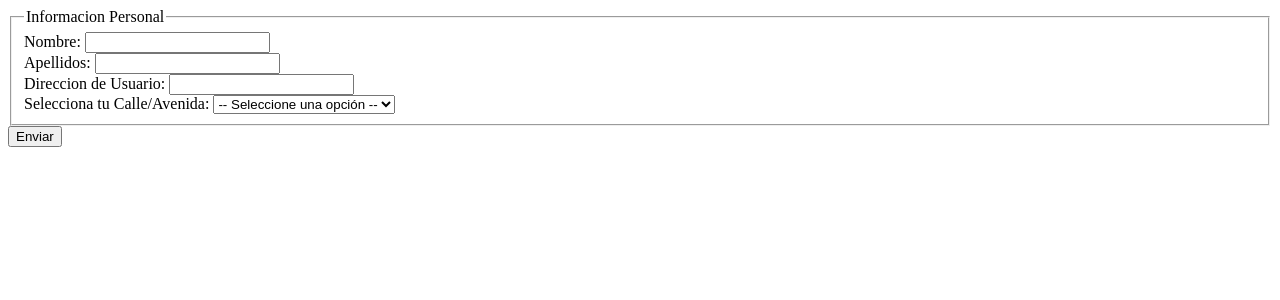
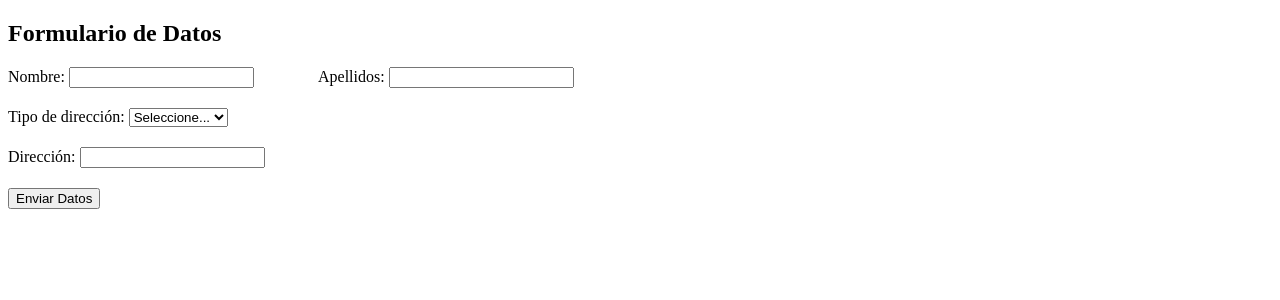
Before and after one commit to MiguelMatMar/Desarrollo-Web-Entorno-Servidor, a PHP site: page / in a window 1280 px wide. Shown: the top 300 px of the page. Run offline with PHP 8.4, Linux system fonts and the light colour scheme.

Commit message:
Ya funciona todo por fin, he terminado cambiando el funcionamiento gracias a js y al form_step

```diff
--- a/Tema 3/Proyecto P3-1/index.php
+++ b/Tema 3/Proyecto P3-1/index.php
@@ -1,39 +1,164 @@
+<?php
+    $infoUsr = [];
+    $errores = [];
+    $form_step = 1;
+
+    if($_SERVER['REQUEST_METHOD'] == "POST"){
+
+        if(!empty($_POST['nombreUsuario'])){
+            $expresionNombre = "/^[A-Z][a-zA-ZáéíóúÁÉÍÓÚñÑ\s'-]+$/";
+            if(preg_match($expresionNombre, $_POST['nombreUsuario'])){
+                $infoUsr["nombreUsuario"] = htmlspecialchars(trim($_POST['nombreUsuario']));
+            } else {
+                $errores["nombreUsuario"] = "El nombre debe empezar con mayúscula y contener solo letras y espacios.";
+            }
+        } else {
+            $errores["nombreUsuario"] = "El nombre de usuario es obligatorio.";
+        }
+
+        if(!empty($_POST['apellidoUsuario'])){
+            $expresionApellido = "/^[A-Z][a-zA-ZáéíóúÁÉÍÓÚñÑ\s'-]+$/";
+            if(preg_match($expresionApellido, $_POST['apellidoUsuario'])){
+                $infoUsr["apellidoUsuario"] = htmlspecialchars(trim($_POST['apellidoUsuario']));
+            } else {
+                $errores["apellidoUsuario"] = "El apellido debe empezar con mayúscula y contener solo letras y espacios.";
+            }
+        } else {
+            $errores["apellidoUsuario"] = "El apellido de usuario es obligatorio.";
+        }
+
+        if(!empty($_POST['direccionUsuario'])){
+            $expresionDireccion = "/^[a-zA-Z0-9\s#,\.-]{5,}$/";
+            if(preg_match($expresionDireccion, $_POST['direccionUsuario'])){
+                $infoUsr["direccionUsuario"] = htmlspecialchars(trim($_POST['direccionUsuario']));
+            } else {
+                $errores["direccionUsuario"] = "La dirección no tiene un formato válido.";
+            }
+        } else {
+            $errores["direccionUsuario"] = "La dirección es obligatoria.";
+        }
+
+        if(!empty($_POST['eleccionCalleOAvenida']) && in_array($_POST['eleccionCalleOAvenida'], ['calle', 'avenida'])){
+            $infoUsr["eleccionCalleOAvenida"] = $_POST['eleccionCalleOAvenida'];
+        } else {
+            $errores["eleccionCalleOAvenida"] = "Debe seleccionar si es Calle o Avenida.";
+        }
+
+        if(!empty($_POST['tipoViaSecundario'])){
+            $infoUsr["tipoViaSecundario"] = htmlspecialchars(trim($_POST['tipoViaSecundario']));
+        } else {
+            $errores["tipoViaSecundario"] = "Debe seleccionar el tipo de vía específica.";
+        }
+
+
+        if(empty($errores)){
+            $form_step = 2;
+        }
+    }
+?>
 <!DOCTYPE html>
 <html lang="es">
 <head>
     <meta charset="UTF-8">
     <meta name="viewport" content="width=device-width, initial-scale=1.0">
-    <title>Document</title>
+    <title>Formulario Completo</title>
+    <style>
+        .contenedor-datos {
+            display: grid;
+            grid-template-columns: 1fr 1fr;
+            gap: 20px;
+            max-width: 600px;
+            margin-bottom: 20px;
+        }
+        .columna-unica {
+            grid-column: 1 / -1;
+        }
+        .formulario-dni {
+            border: 1px solid #ccc;
+            padding: 15px;
+            max-width: 600px;
+        }
+        .oculto {
+            display: none;
+        }
+        .error {
+            color: red;
+            font-size: 0.9em;
+            margin-top: 5px;
+            display: block;
+        }
+    </style>
 </head>
 <body>
-    <form action="./#" method="post">
-        <fieldset>
+    <?php
+        if(!empty($errores) && $form_step == 1): // Muestra si han habido errores al enviarse el cuestionario.
+            echo "<h2>Errores de validación:</h2>";
+            foreach($errores as $error){
+                echo "<p class='error'>- $error</p>";
+            }
+        endif;
+    ?>
 
-            <legend>Informacion Personal</legend>
+    <div id="paso1" class="<?php echo ($form_step == 2) ? 'oculto' : ''; ?>">
+        <h2>Formulario de Datos</h2>
+        <form action="./index.php" method="post">
+            <div class="contenedor-datos">
 
-            <label for="nombreUsuario">Nombre: <input type="text" name="nombreUsuario" id="nombreUsuario" value="<?php echo !empty($_POST['nombreUsuario']) ? htmlspecialchars($_POST['nombreUsuario']) : ""; ?>"></label><br>
-            <label for="apellidoUsuario">Apellidos: <input type="text" name="apellidoUsuario" id="apellidoUsuario" value="<?php echo !empty($_POST['apellidoUsuario']) ? htmlspecialchars($_POST['apellidoUsuario']) : ""; ?>"></label><br>
-            <label for="direccionUsuario">Direccion de Usuario: <input type="text" name="direccionUsuario" id="direccionUsuario" value="<?php echo !empty($_POST['direccionUsuario']) ? htmlspecialchars($_POST['direccionUsuario']) : ""; ?>"></label><br>
+                <div>
+                    <label for="nombreUsuario">Nombre:</label>
+                    <input type="text" name="nombreUsuario" id="nombreUsuario" value="<?php echo !empty($_POST['nombreUsuario']) ? htmlspecialchars($_POST['nombreUsuario']) : ""; ?>">
+                    <?php if (isset($errores['nombreUsuario'])) echo "<span class='error'>".$errores['nombreUsuario']."</span>"; ?>
+                </div>
 
-            <label for="eleccionCalleOAvenida">Selecciona tu Calle/Avenida:
-                <select name="eleccionCalleOAvenida" id="eleccionCalleOAvenida" onchange="updateAddressOptions()">
-                    <option value="" disabled selected>-- Seleccione una opción --</option>
-                    <option value="calle" >Calle</option>
-                    <option value="avenida">Avenida</option>
-                </select>
-            </label>
-            <br>
+                <div>
+                    <label for="apellidoUsuario">Apellidos:</label>
+                    <input type="text" name="apellidoUsuario" id="apellidoUsuario" value="<?php echo !empty($_POST['apellidoUsuario']) ? htmlspecialchars($_POST['apellidoUsuario']) : ""; ?>">
+                    <?php if (isset($errores['apellidoUsuario'])) echo "<span class='error'>".$errores['apellidoUsuario']."</span>"; ?>
+                </div>
 
-            <div id="opcionesDinamicas" style="display: none;">
-                <label for="tipoViaSecundario">Elige el Tipo de Vía específico:
+                <div>
+                    <label for="eleccionCalleOAvenida">Tipo de dirección:</label>
+                    <select name="eleccionCalleOAvenida" id="eleccionCalleOAvenida" onchange="updateAddressOptions()">
+                        <option value="" disabled selected>Seleccione...</option>
+                        <option value="calle" <?php echo (isset($_POST["eleccionCalleOAvenida"]) && $_POST["eleccionCalleOAvenida"] == "calle") ? "selected" : ""; ?>>Calle</option>
+                        <option value="avenida" <?php echo (isset($_POST["eleccionCalleOAvenida"]) && $_POST["eleccionCalleOAvenida"] == "avenida") ? "selected" : ""; ?>>Avenida</option>
+                    </select>
+                    <?php if (isset($errores['eleccionCalleOAvenida'])) echo "<span class='error'>".$errores['eleccionCalleOAvenida']."</span>"; ?>
+                </div>
+
+                <div id="opcionesDinamicas" class="oculto">
+                    <label for="tipoViaSecundario">Vía:</label>
                     <select name="tipoViaSecundario" id="tipoViaSecundario">
                     </select>
-                </label>
+                    <?php if (isset($errores['tipoViaSecundario'])) echo "<span class='error'>".$errores['tipoViaSecundario']."</span>"; ?>
+                </div>
+
+                <div class="columna-unica">
+                    <label for="direccionUsuario">Dirección:</label>
+                    <input type="text" name="direccionUsuario" id="direccionUsuario" value="<?php echo !empty($_POST['direccionUsuario']) ? htmlspecialchars($_POST['direccionUsuario']) : ""; ?>">
+                    <?php if (isset($errores['direccionUsuario'])) echo "<span class='error'>".$errores['direccionUsuario']."</span>"; ?>
+                </div>
+
             </div>
+            <button type="submit">Enviar Datos</button>
+        </form>
+    </div>
 
-        </fieldset>
-        <button type="submit">Enviar</button>
-    </form>
+    <div id="paso2" class="formulario-dni <?php echo ($form_step == 1) ? 'oculto' : ''; ?>">
+        <h2>Subir Imagen del DNI</h2>
+        <form action="./procesar_dni.php" method="post" enctype="multipart/form-data">
+            <fieldset>
+                <legend>Documento de Identidad</legend>
+
+                <?php foreach ($infoUsr as $key => $value): ?>
+                    <input type="hidden" name="<?php echo $key; ?>" value="<?php echo htmlspecialchars($value); ?>">
+                <?php endforeach; ?>
+
+                <label for="dni">DNI (Imagen): <input type="file" name="dni" id="dni" required></label><br><br>
+                <input type="submit" value="Finalizar Registro">
+            </fieldset>
+        </form>
+    </div>
 
     <script>
         const opcionesCalle = ["Calle1", "Calle2", "Calle3"];
@@ -44,9 +169,10 @@
             const opcionesDinamicas = document.getElementById('opcionesDinamicas');
             const selectSecundario = document.getElementById('tipoViaSecundario');
             const valorSeleccionado = selectPrincipal.value;
+            const valorSecundarioGuardado = "<?php echo isset($_POST['tipoViaSecundario']) ? $_POST['tipoViaSecundario'] : ''; ?>";
 
             selectSecundario.innerHTML = '';
-            opcionesDinamicas.style.display = 'none';
+            opcionesDinamicas.classList.add('oculto');
 
             let opcionesAMostrar = [];
 
@@ -59,81 +185,21 @@
             if (opcionesAMostrar.length > 0) {
                 opcionesAMostrar.forEach(opcion => {
                     const nuevaOpcion = document.createElement('option');
-                    nuevaOpcion.value = opcion.toLowerCase().replace(/\s/g, '');
+                    const valorLimpio = opcion.toLowerCase().replace(/\s/g, '');
+                    nuevaOpcion.value = valorLimpio;
                     nuevaOpcion.textContent = opcion;
+
+                    if (valorLimpio === valorSecundarioGuardado) {
+                        nuevaOpcion.selected = true;
+                    }
+
                     selectSecundario.appendChild(nuevaOpcion);
                 });
 
-                opcionesDinamicas.style.display = 'block';
+                opcionesDinamicas.classList.remove('oculto');
             }
         }
         window.onload = updateAddressOptions;
     </script>
-    <?php
-        if($_SERVER['REQUEST_METHOD'] == "POST"){
-            // Vamos a guardar ahora todos los valores con sus validaciones
-            $infoUsr = [];
-            $errores = [];
-            if(!empty($_POST['nombreUsuario'])){
-            $expresionNombre = "/^[A-Z][a-zA-ZáéíóúÁÉÍÓÚñÑ\s'-]+$/";
-
-            if(preg_match($expresionNombre, $_POST['nombreUsuario'])){ // Validamos antes de guardar la informacion para no guardar nada erroneo
-                $nombreUsuario = htmlspecialchars(trim($_POST['nombreUsuario']));
-                $infoUsr["nombreUsuario"] = $nombreUsuario;
-            } else { // Por si el usuario lo deja vacio todo
-                $errores["nombreUsuario"] = "El nombre debe empezar con mayúscula y contener solo letras y espacios.";
-            }
-            } else {
-                $errores["nombreUsuario"] = "El nombre de usuario es obligatorio.";
-            }
-
-            if(!empty($_POST['apellidoUsuario'])){
-                $expresionApellido = "/^[A-Z][a-zA-ZáéíóúÁÉÍÓÚñÑ\s'-]+$/";
-
-                if(preg_match($expresionApellido, $_POST['apellidoUsuario'])){
-                    $apellidoUsuario = htmlspecialchars(trim($_POST['apellidoUsuario']));
-                    $infoUsr["apellidoUsuario"] = $apellidoUsuario;
-                } else {
-                    $errores["apellidoUsuario"] = "El apellido debe empezar con mayúscula y contener solo letras y espacios.";
-                }
-            } else {
-                $errores["apellidoUsuario"] = "El apellido de usuario es obligatorio.";
-            }
-
-            if(!empty($_POST['direccionUsuario'])){
-                $expresionDireccion = "/^[a-zA-Z0-9\s#,\.-]{5,}$/";
-
-                if(preg_match($expresionDireccion, $_POST['direccionUsuario'])){
-                    $direccionUsuario = htmlspecialchars(trim($_POST['direccionUsuario']));
-                    $infoUsr["direccionUsuario"] = $direccionUsuario;
-                } else {
-                    $errores["direccionUsuario"] = "La dirección no tiene un formato válido.";
-                }
-            } else {
-                $errores["direccionUsuario"] = "La dirección es obligatoria.";
-            }
-
-            if(!empty($_POST['eleccionCalleOAvenida']) && in_array($_POST['eleccionCalleOAvenida'], ['calle', 'avenida'])){
-                $infoUsr["eleccionCalleOAvenida"] = $_POST['eleccionCalleOAvenida'];
-            } else {
-                $errores["eleccionCalleOAvenida"] = "Debe seleccionar si es Calle o Avenida.";
-            }
-
-            if(!empty($_POST['tipoViaSecundario'])){
-                $infoUsr["tipoViaSecundario"] = htmlspecialchars(trim($_POST['tipoViaSecundario']));
-            } else {
-                $errores["tipoViaSecundario"] = "Debe seleccionar el tipo de vía específica.";
-            }
-
-            if(empty($errores)){
-
-            } else {
-                echo "<h2> Los errores han sido: </h2>";
-                foreach($errores as $error){
-                    echo "- <strong>$error</strong> <br>";
-                }
-            }
-        }
-    ?>
 </body>
 </html>
```
Also changed, not shown: Tema 3/Proyecto P3-1/procesar_dni.php (added, +99 -0 lines), Tema 3/Proyecto P3-1/usuarios/usuario.json (added, +11 -0 lines), Tema 3/Proyecto P3-1/DNI/MiguelMateoMarquez_1761953690.jpg (added).
